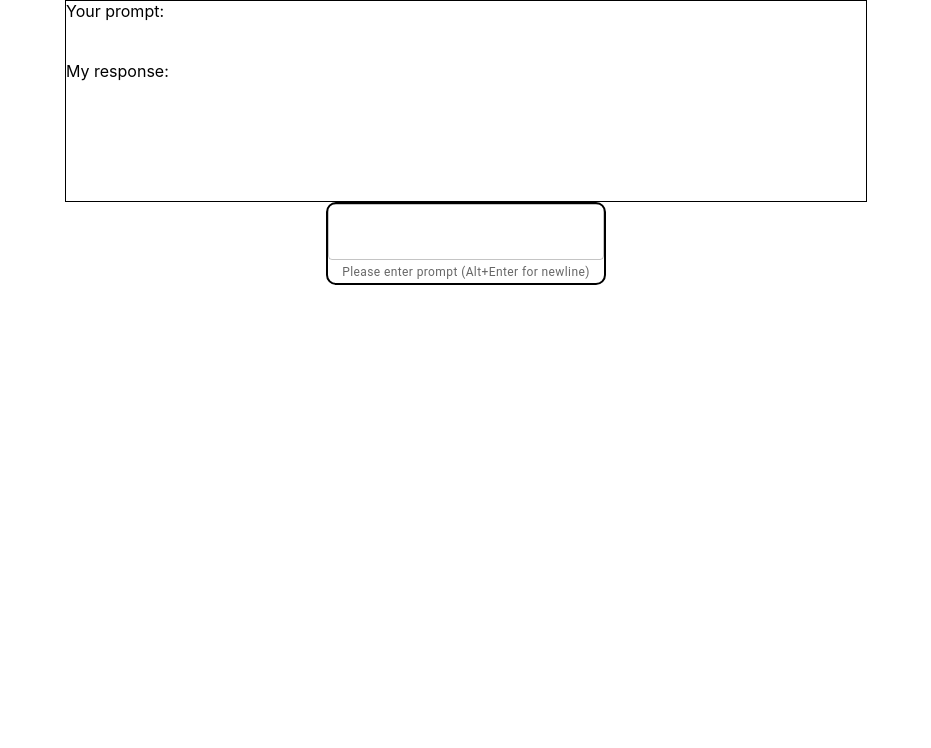
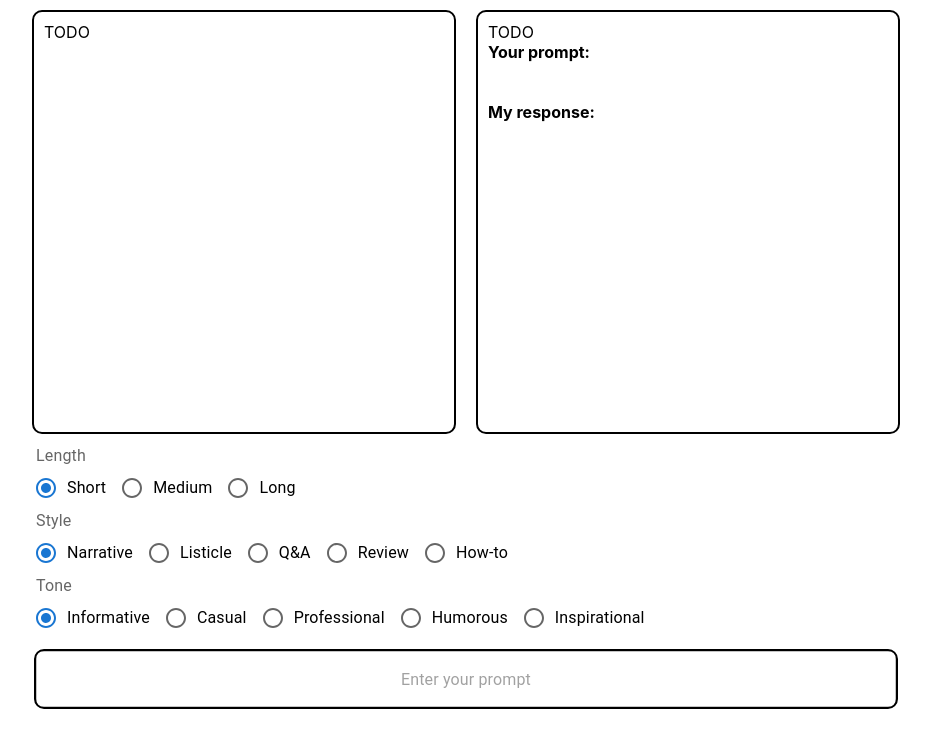
Before and after one commit to kaseen/AIPostCreationTool, a React (Create React App) app: page / in a window 1280 px wide. Shown: the top 748 px of the page, without its empty margins (174-1105 px from the left). Built offline with nearby package versions, Linux system fonts and the light colour scheme.

Commit message:
Added options

```diff
--- a/package.json
+++ b/package.json
@@ -9,7 +9,6 @@
     "@testing-library/jest-dom": "^5.17.0",
     "@testing-library/react": "^13.4.0",
     "@testing-library/user-event": "^13.5.0",
-    "dotenv": "^16.4.5",
     "openai": "^4.28.4",
     "react": "^18.2.0",
     "react-dom": "^18.2.0",
--- a/src/App.js
+++ b/src/App.js
@@ -1,4 +1,4 @@
-import { TEST, EnterField } from './UI';
+import { ResponsesShowcase, Options, EnterField } from './UI';
 import Box from '@mui/material/Box';
 import { useState } from 'react';
 
@@ -6,6 +6,11 @@ function App() {
 
     const [prompt, setPrompt] = useState('');
     const [response, setResponse] = useState('');
+    const [options, setOptions] = useState({
+        length: 'short',
+        style: 'narrative',
+        tone: 'informative'
+    })
 
     return (
         <Box sx={{
@@ -14,8 +19,9 @@ function App() {
             alignItems: 'center',
             justifyContent: 'center'
         }}>
-            <TEST prompt={prompt} response={response}/>
-            <EnterField setPrompt={setPrompt} setResponse={setResponse}/>
+            <ResponsesShowcase prompt={prompt} response={response}/>
+            <Options options={options} setOptions={setOptions}/>
+            <EnterField options={options} setPrompt={setPrompt} setResponse={setResponse}/>
         </Box>
     );
 }
--- a/src/UI.js
+++ b/src/UI.js
@@ -1,16 +1,97 @@
 import OpenAI from 'openai';
-import { Box, TextField } from '@mui/material';
+import { Box, FormControl, FormLabel, FormControlLabel, Radio, RadioGroup, TextField } from '@mui/material';
 import { useRef } from 'react';
 
-export const TEST = ({ prompt, response }) => {
+const boxSize = 400;
+const margin = 10;
+const inputSize = 2*boxSize + 6*margin
+
+export const ResponsesShowcase = ({ prompt, response }) => {
+
+    const boxstyle = {
+        height: `${boxSize}px`,
+        width: `${boxSize}px`,
+        padding: '10px',
+        margin: '10px',
+        border: '2px solid black',
+        borderRadius: '10px'
+    };
+
     return (
         <Box sx={{
-            height: '200px',
-            width: '800px',
-            border: '1px solid black'
+            display: 'flex',
+            flexDirection: 'row',
+            alignItems: 'row',
+            justifyContent: 'center'
         }}>
-            Your prompt: {prompt}<br/><br/><br/>
-            My response: {response}
+            <Box sx={boxstyle}>
+                TODO
+            </Box>
+            <Box sx={boxstyle}>
+                TODO<br/>
+                <strong>Your prompt:</strong> {prompt}<br/><br/><br/>
+                <strong>My response:</strong> {response}
+            </Box>
+        </Box>
+    )
+}
+
+export const Options = ({ options, setOptions }) => {
+
+    const onOptionChange = (option, setting) => {
+        const tmp = options;
+        tmp[option] = setting;
+        setOptions(tmp);
+    }
+
+    return (
+        <Box sx={{
+            display: 'flex',
+            flexDirection: 'column',
+            width: `${inputSize}px`
+        }}>
+            <FormControl>
+                <FormLabel>Length</FormLabel>
+                <RadioGroup
+                    onChange={e => onOptionChange('length', e.target.value)}
+                    defaultValue='short'
+                    row
+                >
+                    <FormControlLabel value='short' control={<Radio />} label='Short' />
+                    <FormControlLabel value='medium' control={<Radio />} label='Medium' />
+                    <FormControlLabel value='long' control={<Radio />} label='Long' />
+                </RadioGroup>
+            </FormControl>
+
+            <FormControl>
+                <FormLabel>Style</FormLabel>
+                <RadioGroup
+                    onChange={e => onOptionChange('style', e.target.value)}
+                    defaultValue='narrative'
+                    row
+                >
+                    <FormControlLabel value='narrative' control={<Radio />} label='Narrative' />
+                    <FormControlLabel value='listicle' control={<Radio />} label='Listicle' />
+                    <FormControlLabel value='qa' control={<Radio />} label='Q&A' />
+                    <FormControlLabel value='review' control={<Radio />} label='Review' />
+                    <FormControlLabel value='howto' control={<Radio />} label='How-to' />
+                </RadioGroup>
+            </FormControl>
+
+            <FormControl>
+                <FormLabel>Tone</FormLabel>
+                <RadioGroup
+                    onChange={e => onOptionChange('tone', e.target.value)}
+                    defaultValue='informative'
+                    row
+                >
+                    <FormControlLabel value='informative' control={<Radio />} label='Informative' />
+                    <FormControlLabel value='casual' control={<Radio />} label='Casual' />
+                    <FormControlLabel value='professional' control={<Radio />} label='Professional' />
+                    <FormControlLabel value='humorous' control={<Radio />} label='Humorous' />
+                    <FormControlLabel value='inspirational' control={<Radio />} label='Inspirational' />
+                </RadioGroup>
+            </FormControl>
         </Box>
     )
 }
@@ -23,7 +104,8 @@ export const EnterField = ({ setPrompt, setResponse }) => {
         setPrompt(input);
 
         const OpenAi = new OpenAI({
-            apiKey: process.env.REACT_APP_OPENAI_API_KEY,
+            // Hosted on AWS S3, cannot hide secret keys
+            apiKey: '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',
             dangerouslyAllowBrowser: true
         });
 
@@ -41,14 +123,20 @@ export const EnterField = ({ setPrompt, setResponse }) => {
             inputProps={{ min: 0, style: { textAlign: 'center' }}}
             onKeyDown={(ev) => {
                 if(ev.key === 'Enter'){
+                    ev.preventDefault();
                     onEnter(inputRef.current.value);
                 }
             }}
             sx={{
                 border: '2px solid black',
                 borderRadius: '10px',
+                margin: '10px',
+                width: inputSize
             }}
-            helperText='Please enter prompt (Alt+Enter for newline)'
+            autoComplete='off'
+            multiline
+            maxRows={4}
+            placeholder='Enter your prompt'
         />
     )
 }
```
